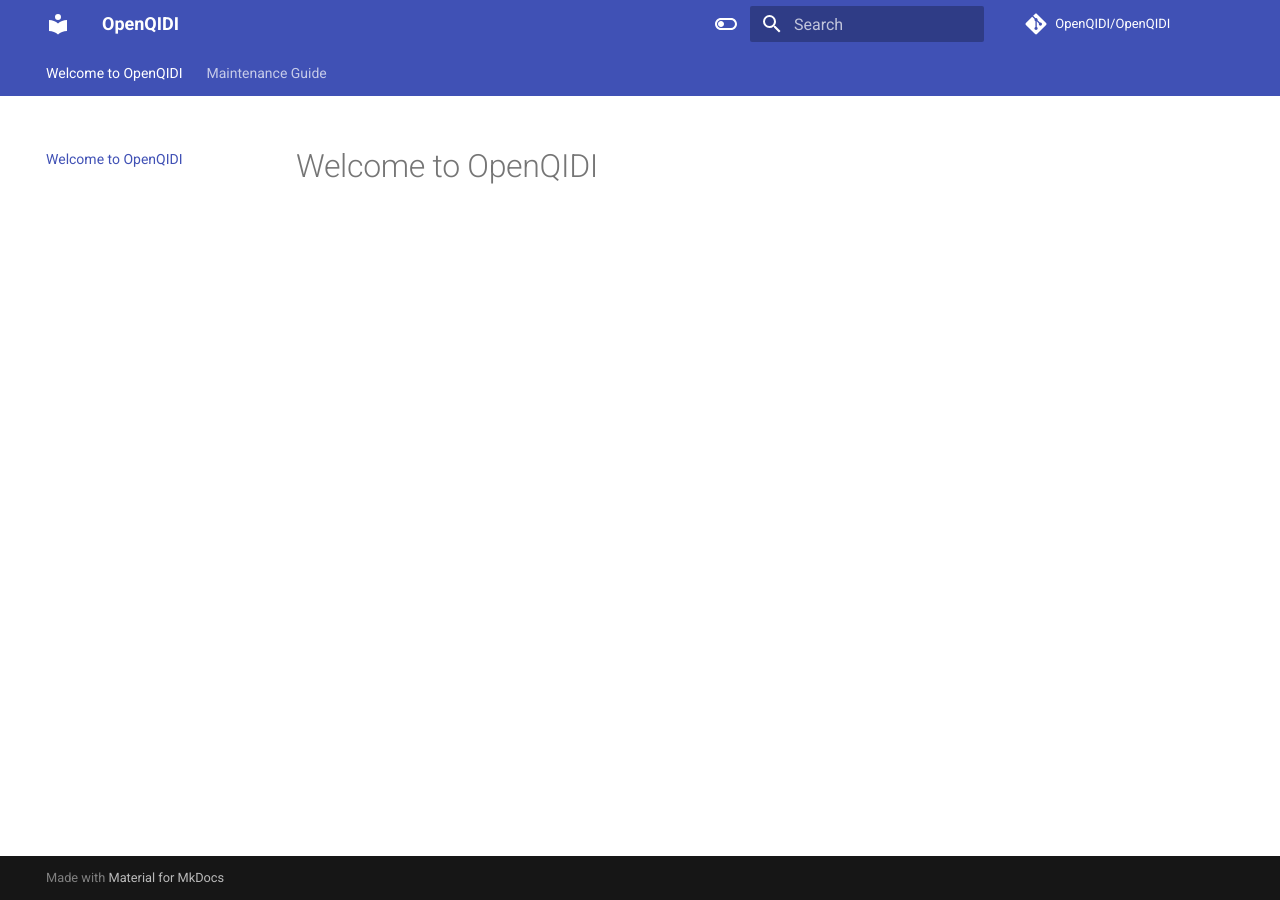
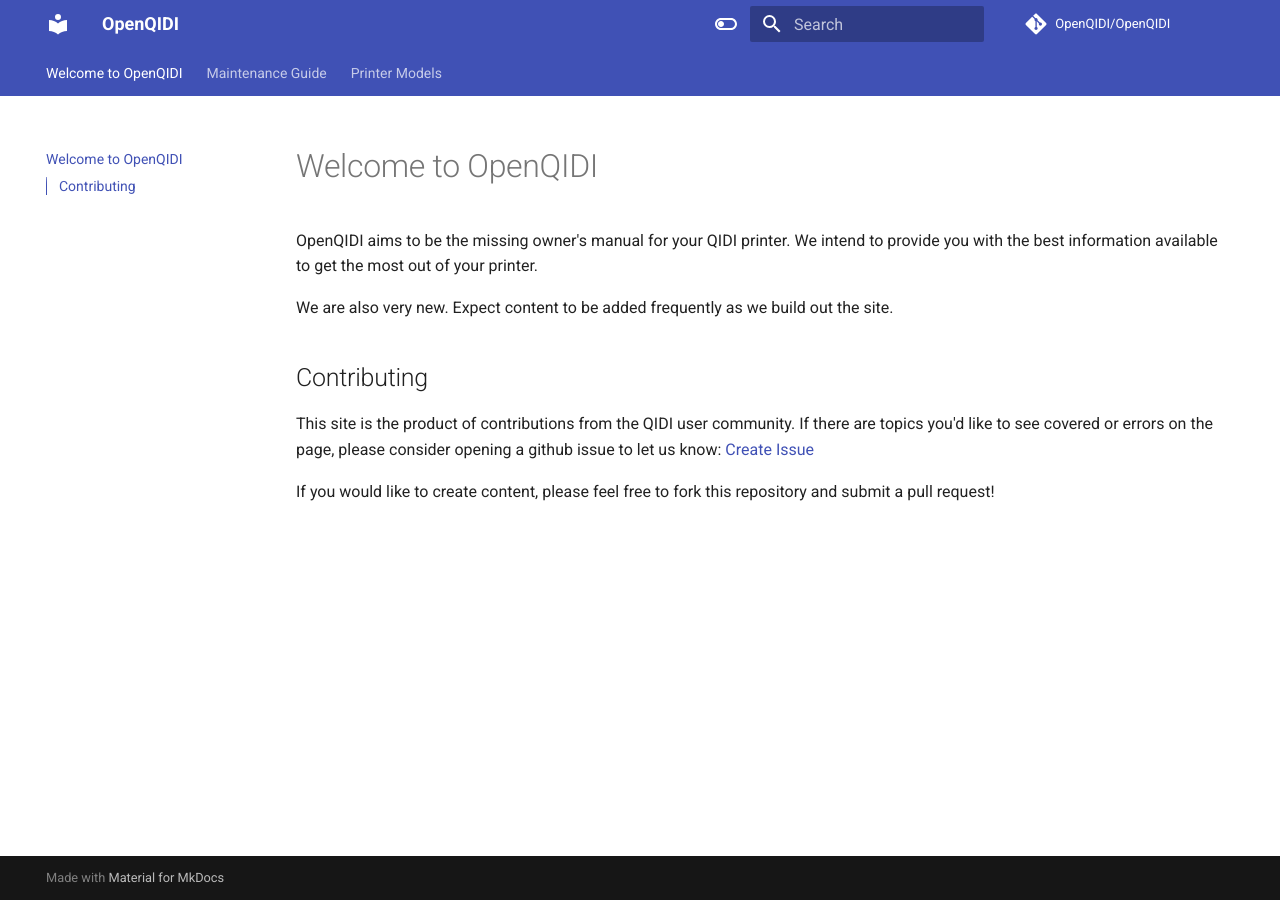
Before and after one commit to OpenQIDI/OpenQIDI, an MkDocs documentation site: the page built from docs/index.md, in a window 1280 px wide. Built offline with MkDocs 1.6.1 and Material for MkDocs 9.7.7, drawn with Linux system fonts in a browser that asks for light colours; comment, search, counter and statistics services are not loaded.

Commit message:
Home page contributing topic

```diff
--- a/docs/index.md
+++ b/docs/index.md
@@ -1,4 +1,14 @@
 # Welcome to OpenQIDI
+OpenQIDI aims to be the missing owner's manual for your QIDI printer.  We intend to provide you with the best information available to get the most out of your printer.
+
+We are also very new.  Expect content to be added frequently as we build out the site.
+
+## Contributing
+This site is the product of contributions from the QIDI user community.
+If there are topics you'd like to see covered or errors on the page, please consider opening a github issue to let us know: [Create Issue](https://github.com/OpenQIDI/OpenQIDI/issues/new)
+
+If you would like to create content, please feel free to fork this repository and submit a pull request!
+
 
 <!-- For full documentation visit [mkdocs.org](https://www.mkdocs.org).
 
--- /dev/null
+++ b/docs/models.md
@@ -0,0 +1 @@
+# Printer Models
```
